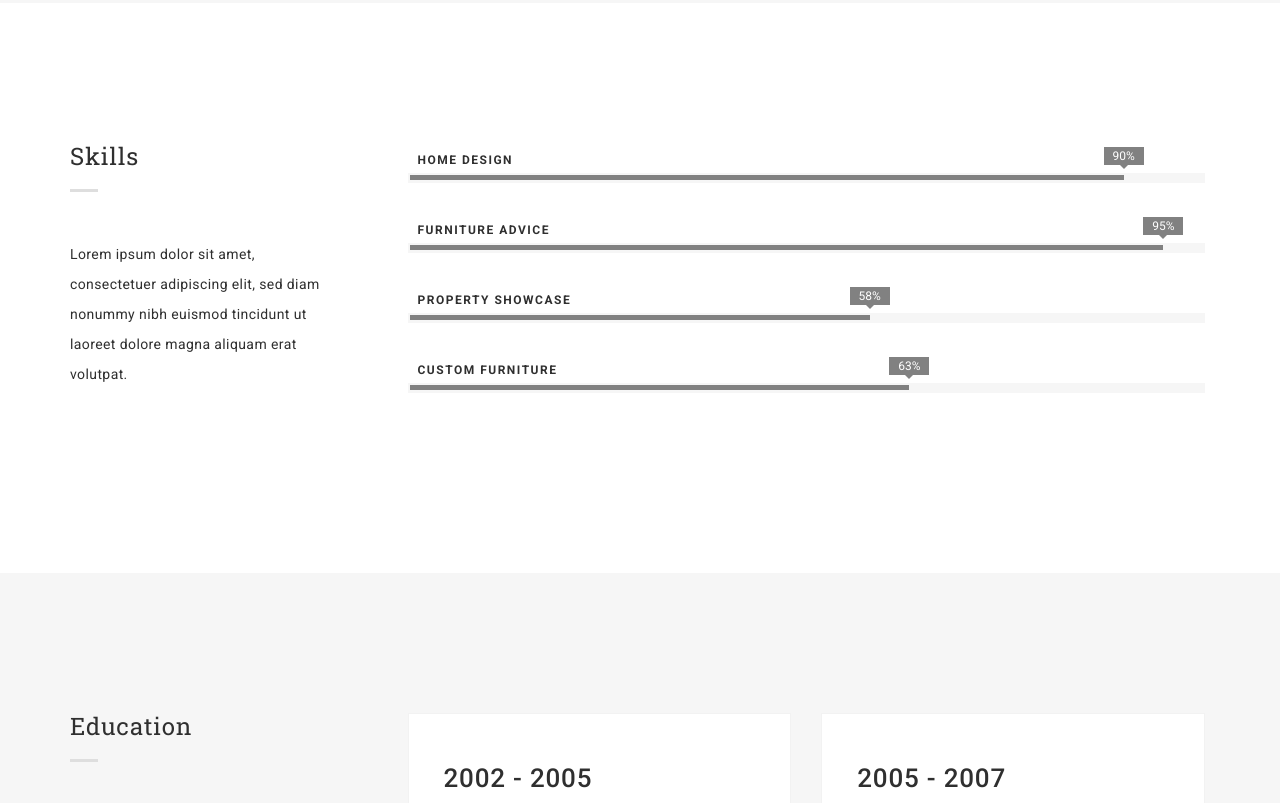
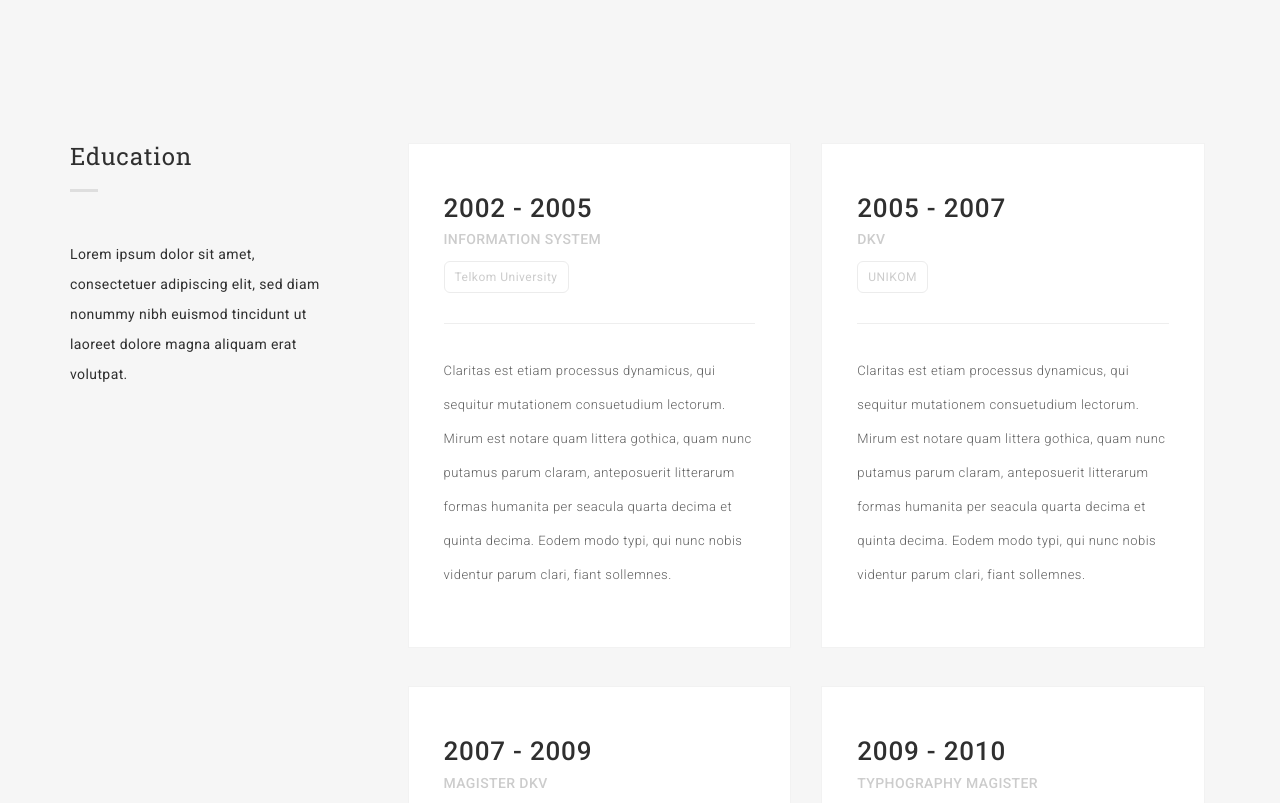
Before and after one commit to Nohtyp-r/nohtyp-r.github.io, a plain HTML site: page index.html in a window 1280 px wide. Shown: the part 4918-5721 px from the top of the page. Drawn offline with Linux system fonts and the light colour scheme.

Commit message:
Update index.html

```diff
--- a/index.html
+++ b/index.html
@@ -506,7 +506,7 @@
         <!--/.EMPLOYEMENT END-->
 
         <!--SKILLS-->
-        <section class="white-bg" id="skill">
+        <!--section class="white-bg" id="skill">
           <div class="container">
             <div class="row">
               <div class="col-md-3">
@@ -518,7 +518,7 @@
                 </p>
               </div>
               <div class="col-md-9 content-right">
-                <!--SKILLST-->
+                <SKILLST>
                 <div class="skillst">
                   <div class="skillbar" data-percent="90%">
                     <div class="title head-sm">
@@ -552,20 +552,20 @@
                       <div class="count"></div>
                     </div>
                   </div>
-                  <!--div class="skillbar" data-percent="95%">
+                  <div class="skillbar" data-percent="95%">
                     <div class="title head-sm">
                       Photoshop
                     </div>
                     <div class="count-bar">
                       <div class="count"></div>
                     </div>
-                  </div-->
+                  </div>
                 </div>
-                <!--/.SKILLST END-->
+                </.SKILLST END>
               </div>
             </div>
           </div>
-        </section>
+        </section-->
         <!--/.SKILLS END-->
 
         <!--EDUCATION-->
```
